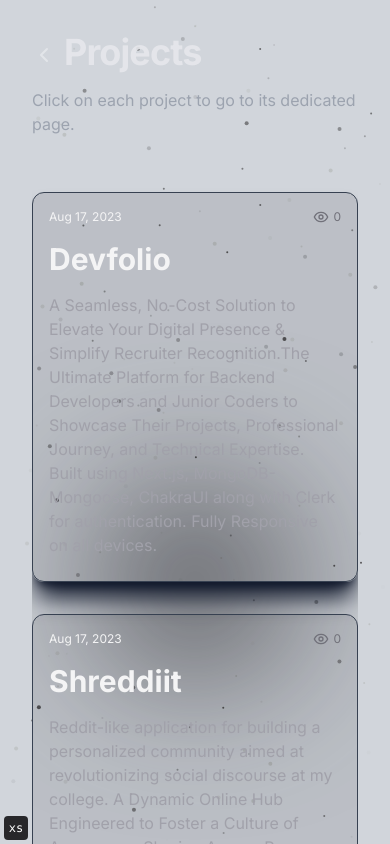
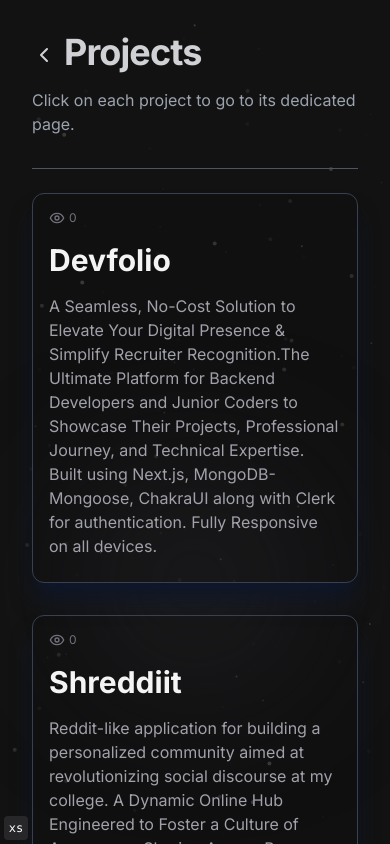
Before and after one commit to 99Yash/ygkr, a Next.js app: page /projects in a window 390 px wide. Shown: the top 844 px of the page. Built offline with nearby package versions, Linux system fonts and the light colour scheme.

Commit message:
fix: mobile view

```diff
--- a/src/app/layout.tsx
+++ b/src/app/layout.tsx
@@ -59,9 +59,7 @@ export default function RootLayout({
       <head>
         <Analytics />
       </head>
-      <body
-        className={` ${inter.className} min-h-screen bg-gray-300 bg-gradient-to-br antialiased dark:sm:from-[#151523] dark:sm:via-black dark:sm:to-[#151523] md:from-[#000] md:via-[#181828] md:to-[#000] `}
-      >
+      <body className={` ${inter.className} min-h-screen antialiased`}>
         {/* //?in light mode */}
         <Particles
           className="animate-fade-in absolute inset-0 -z-10 "
--- a/src/app/page.tsx
+++ b/src/app/page.tsx
@@ -5,7 +5,7 @@ import Nav from "@/components/nav";
 
 export default function Home() {
   return (
-    <main className="relative  flex min-h-screen flex-col items-center justify-center gap-4">
+    <main className="relative  flex min-h-screen flex-col items-center justify-center gap-4 bg-gradient-to-br from-[#151523]  via-black to-[#151523] antialiased md:from-[#000] md:via-[#181828] md:to-[#000]">
       <Nav />
       <Hero />
       {/* <Certificates /> */}
--- a/src/app/projects/layout.tsx
+++ b/src/app/projects/layout.tsx
@@ -1,6 +1,6 @@
 export default function Layout({ children }: { children: React.ReactNode }) {
   return (
-    <div className="container relative flex h-screen min-h-screen flex-col ">
+    <div className="container relative flex min-h-screen flex-col ">
       {children}
     </div>
   );
--- a/src/app/projects/page.tsx
+++ b/src/app/projects/page.tsx
@@ -20,7 +20,7 @@ export const metadata: Metadata = {
 
 export default function Page() {
   return (
-    <section className="mt-8 flex h-full flex-col gap-6 overflow-hidden md:mt-12">
+    <section className="flex flex-col gap-6 pt-8 md:pt-12">
       <header className="flex flex-col gap-4 ">
         <h1 className="flex items-center text-4xl font-bold tracking-tight text-gray-200/90">
           <Link className="mr-2" href={"/"}>
@@ -56,17 +56,6 @@ export default function Page() {
             <Link href={`/projects/${p.name}`}>
               <article className="relative h-full w-full p-4 md:p-8">
                 <div className="flex items-center justify-between gap-2">
-                  <div className="text-xs text-zinc-100">
-                    {/* {featured.date ? ( */}
-                    <time dateTime={new Date().toISOString()}>
-                      {Intl.DateTimeFormat(undefined, {
-                        dateStyle: "medium",
-                      }).format(new Date())}
-                    </time>
-                    {/* ) : ( */}
-                    {/* <span>SOON</span> */}
-                    {/* )} */}
-                  </div>
                   <span className="flex items-center gap-1 text-xs text-zinc-500">
                     <Eye className="h-4 w-4" />{" "}
                     {Intl.NumberFormat("en-US", { notation: "compact" }).format(
```
